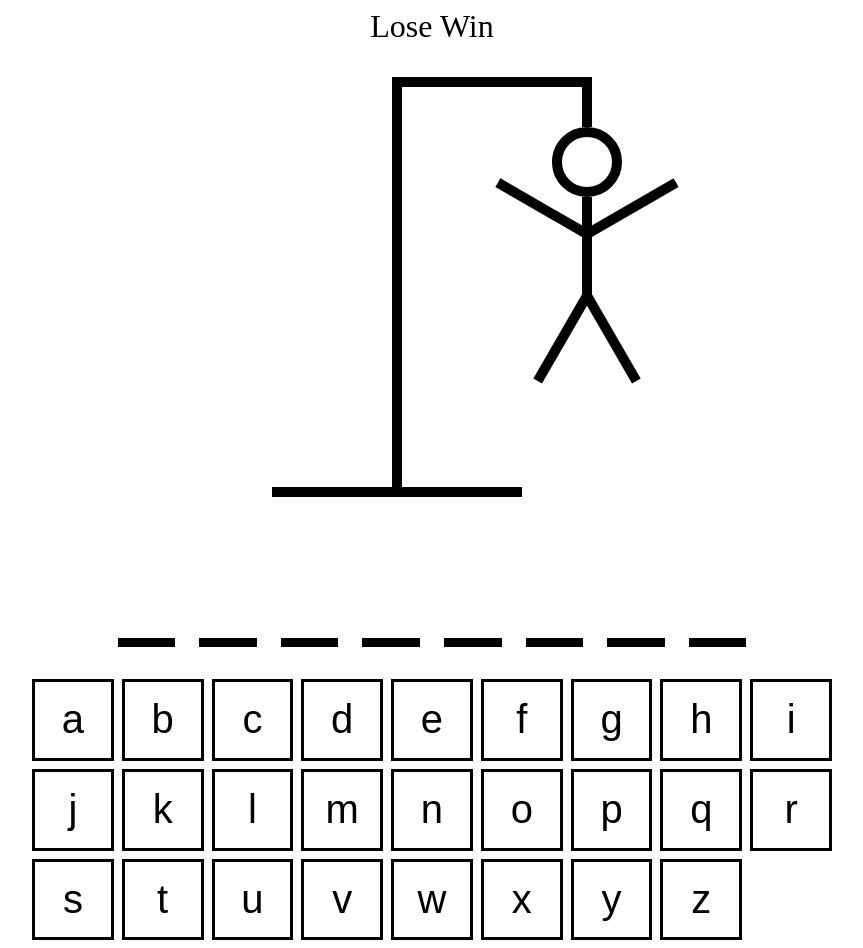
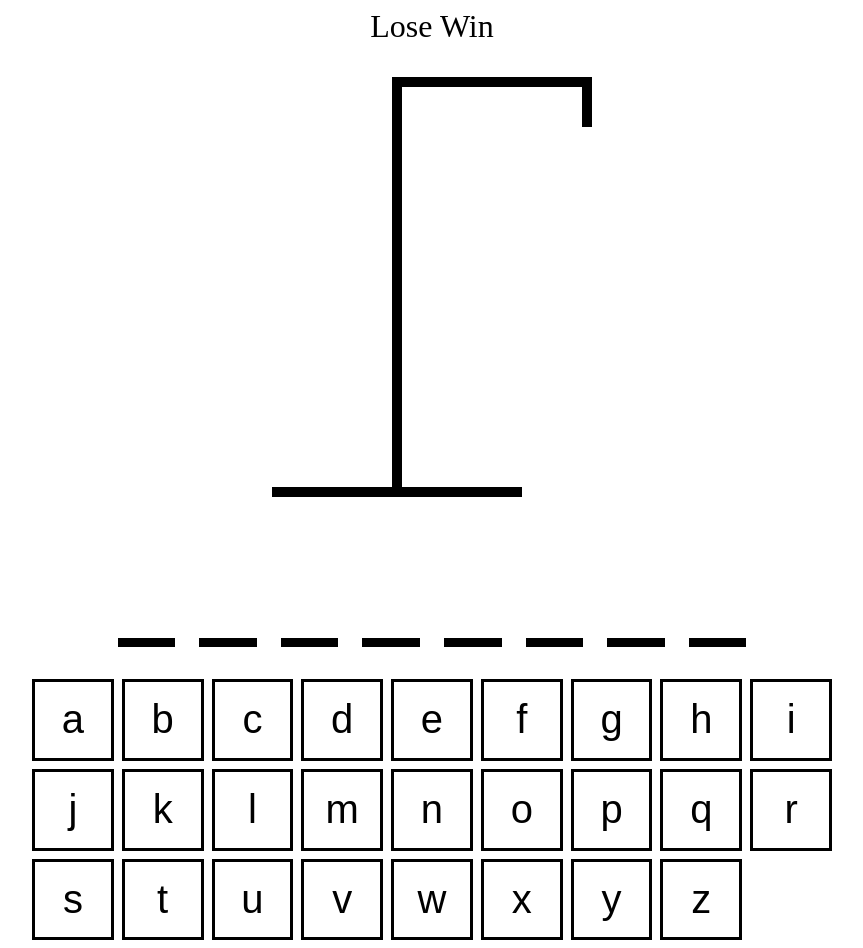
Before and after one commit to apastori/Hangman-React-Typescript, a React app: page / in a window 1280 px wide. Shown: the whole page, without its empty margins (208-1071 px from the left). Built offline with nearby package versions, Linux system fonts and the light colour scheme; the HTML template or start-up script is replaced by a standard one.

Commit message:
JustErrorInTypeHangmanBodyPartsDrawingArray

```diff
--- a/src/HangmanDrawing.tsx
+++ b/src/HangmanDrawing.tsx
@@ -6,18 +6,14 @@ import { HangmanRightArm } from './HangmanRightArm'
 import { HangmanLeftArm } from './HangmanLeftArm'
 import { HangmanRightLeg } from './HangmanRightLeg'
 import { HangmanLeftLeg } from './HangmanLeftLeg'
+import { HangmanBodyParts } from './BodyParts'
 
 const HangmanDrawing: React.FC<HangmanDrawingProps> = ({ numberOfGuesses }: HangmanDrawingProps) => {
     return (
         <div style={{
             position: 'relative'
         }}>
-            <HangmanHead />
-            <HangmanBody />
-            <HangmanRightArm />
-            <HangmanLeftArm />
-            <HangmanRightLeg />
-            <HangmanLeftLeg />
+            {HangmanBodyParts.slice(0, numberOfGuesses)}
             <div style={{
                 height: '50px',
                 width: '10px',
```
